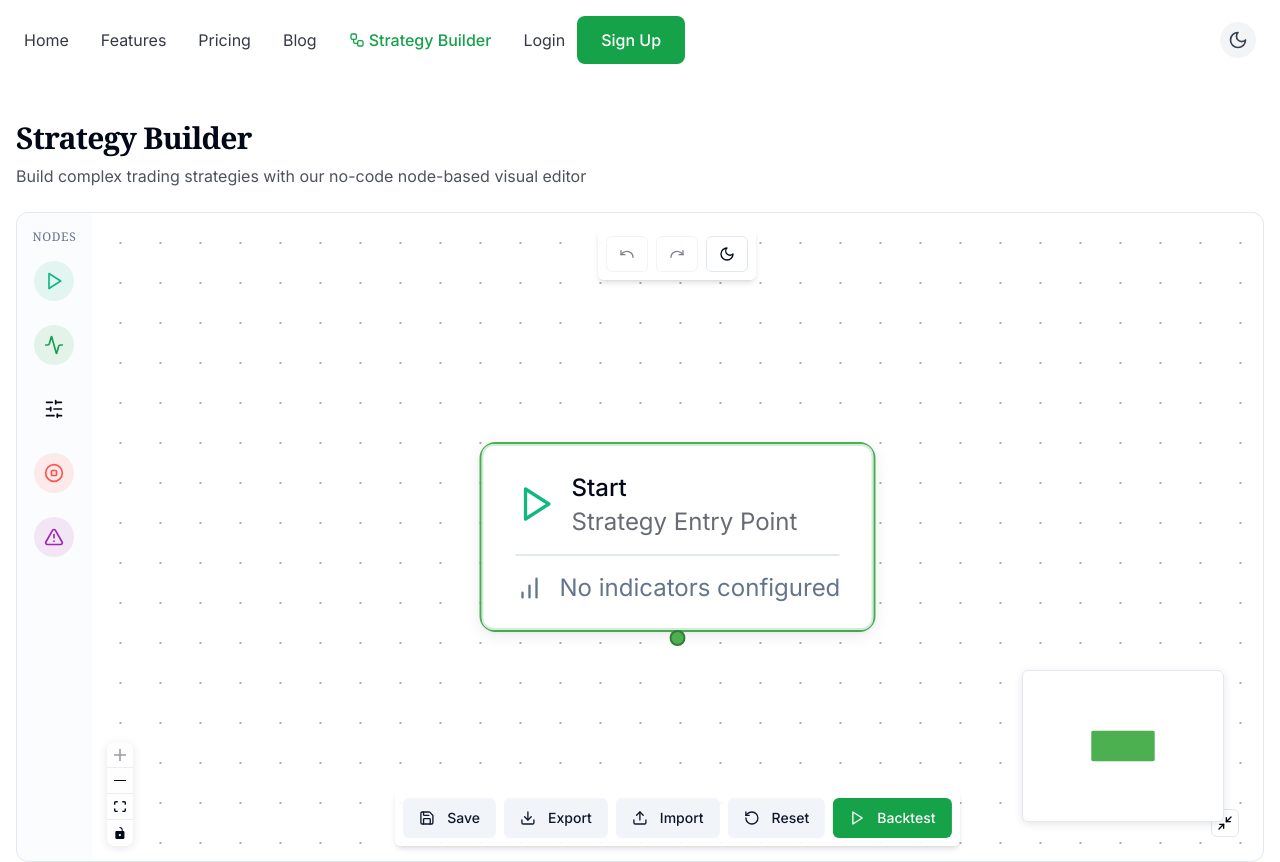
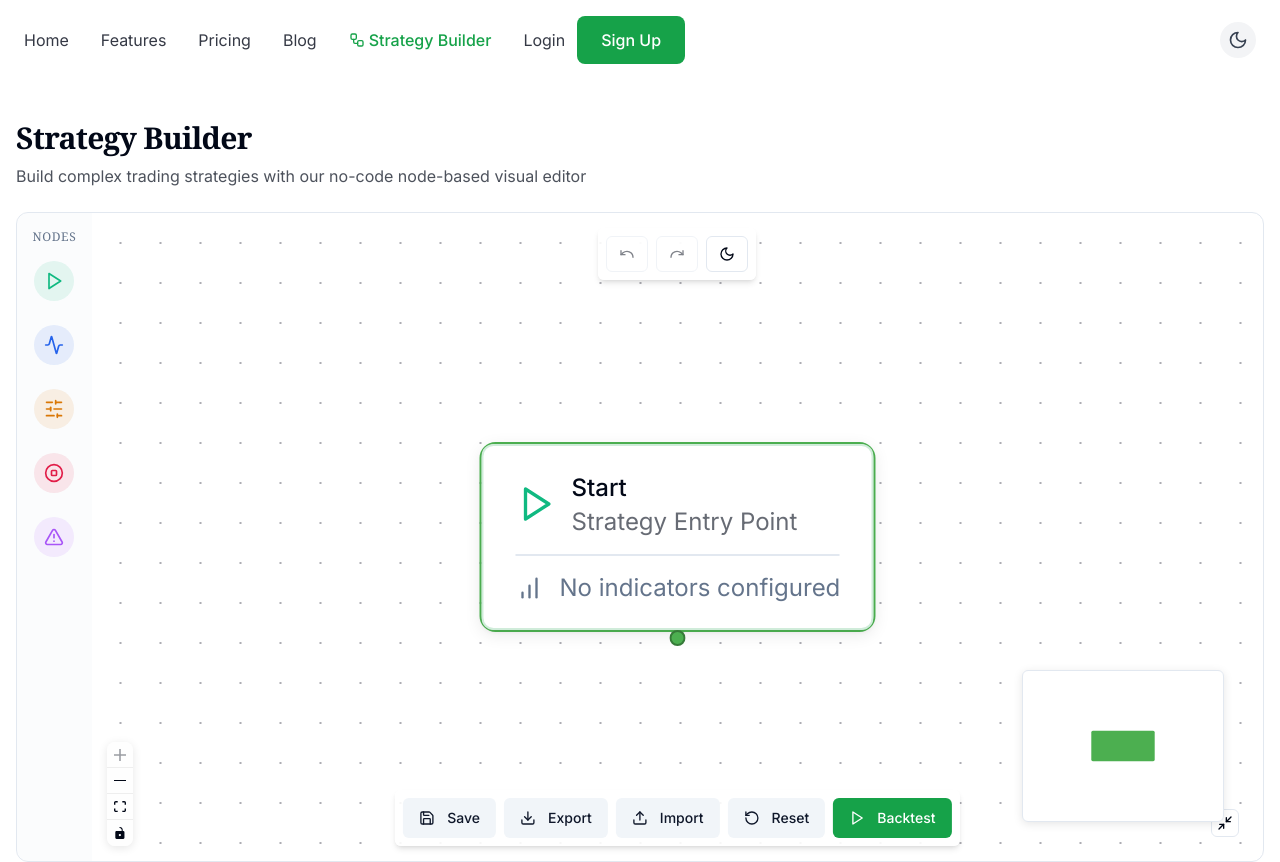
Before and after one commit to sreeanthrds/trade-feedback-loop, a React (Vite) app: page /strategy-builder in a window 1280 px wide. Shown: the top 862 px of the page. Built offline with nearby package versions, Linux system fonts and the light colour scheme.

Commit message:
Fix: Improve icon visibility in themes
Adjust icon colors to improve visibility in both light and dark themes.

```diff
--- a/src/components/strategy/NodeSidebar.tsx
+++ b/src/components/strategy/NodeSidebar.tsx
@@ -26,36 +26,36 @@ const NodeSidebar = ({ onAddNode }: NodeSidebarProps) => {
       type: 'startNode',
       label: 'Start Node',
       description: 'Entry point of the strategy',
-      icon: <Play className="h-5 w-5 text-success" />,
-      color: 'border-success bg-success/10'
+      icon: <Play className="h-5 w-5 text-emerald-500 dark:text-emerald-400" />,
+      color: 'border-emerald-500 dark:border-emerald-400 bg-emerald-500/10 dark:bg-emerald-400/10'
     },
     {
       type: 'signalNode',
       label: 'Signal Node',
       description: 'Detect market conditions',
-      icon: <Activity className="h-5 w-5 text-primary" />,
-      color: 'border-primary bg-primary/10'
+      icon: <Activity className="h-5 w-5 text-blue-600 dark:text-blue-400" />,
+      color: 'border-blue-600 dark:border-blue-400 bg-blue-600/10 dark:bg-blue-400/10'
     },
     {
       type: 'actionNode',
       label: 'Action Node',
       description: 'Execute trading actions',
-      icon: <SlidersHorizontal className="h-5 w-5 text-warning" />,
-      color: 'border-warning bg-warning/10'
+      icon: <SlidersHorizontal className="h-5 w-5 text-amber-600 dark:text-amber-400" />,
+      color: 'border-amber-600 dark:border-amber-400 bg-amber-600/10 dark:bg-amber-400/10'
     },
     {
       type: 'endNode',
       label: 'End Node',
       description: 'End a strategy branch',
-      icon: <StopCircle className="h-5 w-5 text-danger" />,
-      color: 'border-danger bg-danger/10'
+      icon: <StopCircle className="h-5 w-5 text-rose-600 dark:text-rose-500" />,
+      color: 'border-rose-600 dark:border-rose-500 bg-rose-600/10 dark:bg-rose-500/10'
     },
     {
       type: 'forceEndNode',
       label: 'Force End Node',
       description: 'Close positions and end strategy',
-      icon: <AlertTriangle className="h-5 w-5 text-[#9C27B0]" />,
-      color: 'border-[#9C27B0] bg-[#9C27B0]/10'
+      icon: <AlertTriangle className="h-5 w-5 text-purple-500 dark:text-purple-400" />,
+      color: 'border-purple-500 dark:border-purple-400 bg-purple-500/10 dark:bg-purple-400/10'
     }
   ];
 
--- a/src/components/strategy/editors/action-node/ActionTypeSelector.tsx
+++ b/src/components/strategy/editors/action-node/ActionTypeSelector.tsx
@@ -21,7 +21,7 @@ const ActionTypeSelector: React.FC<ActionTypeSelectorProps> = ({
             ${actionType === 'entry' ? 'border-primary bg-primary/10' : 'border-border hover:border-primary/50'}`}
           onClick={() => onActionTypeChange('entry')}
         >
-          <ArrowUpCircle className="h-5 w-5 mb-1 text-success" />
+          <ArrowUpCircle className="h-5 w-5 mb-1 text-emerald-500 dark:text-emerald-400" />
           <span className="text-xs">Entry Order</span>
         </div>
 
@@ -30,7 +30,7 @@ const ActionTypeSelector: React.FC<ActionTypeSelectorProps> = ({
             ${actionType === 'exit' ? 'border-primary bg-primary/10' : 'border-border hover:border-primary/50'}`}
           onClick={() => onActionTypeChange('exit')}
         >
-          <X className="h-5 w-5 mb-1 text-warning" />
+          <X className="h-5 w-5 mb-1 text-amber-600 dark:text-amber-500" />
           <span className="text-xs">Exit Order</span>
         </div>
 
@@ -39,7 +39,7 @@ const ActionTypeSelector: React.FC<ActionTypeSelectorProps> = ({
             ${actionType === 'alert' ? 'border-primary bg-primary/10' : 'border-border hover:border-primary/50'}`}
           onClick={() => onActionTypeChange('alert')}
         >
-          <AlertTriangle className="h-5 w-5 mb-1 text-amber-500" />
+          <AlertTriangle className="h-5 w-5 mb-1 text-amber-600 dark:text-amber-400" />
           <span className="text-xs">Alert Only</span>
         </div>
       </div>
--- a/src/components/strategy/editors/condition-builder/components/ExpressionIcon.tsx
+++ b/src/components/strategy/editors/condition-builder/components/ExpressionIcon.tsx
@@ -17,21 +17,21 @@ const ExpressionIcon: React.FC<ExpressionIconProps> = ({
   // Special case for multi-output indicators
   if (type === 'indicator' && subType) {
     if (subType.includes('Band') || subType.includes('UpperBand') || subType.includes('LowerBand') || subType.includes('MiddleBand')) {
-      return <ArrowUpDown className={className} />;
+      return <ArrowUpDown className={`${className} text-indigo-600 dark:text-indigo-400`} />;
     }
   }
 
   switch (type) {
     case 'indicator':
-      return <Activity className={className} />;
+      return <Activity className={`${className} text-blue-600 dark:text-blue-400`} />;
     case 'market_data':
-      return <LineChart className={className} />;
+      return <LineChart className={`${className} text-green-600 dark:text-green-400`} />;
     case 'constant':
-      return <Hash className={className} />;
+      return <Hash className={`${className} text-amber-600 dark:text-amber-400`} />;
     case 'time_function':
-      return <Clock className={className} />;
+      return <Clock className={`${className} text-purple-600 dark:text-purple-400`} />;
     case 'expression':
-      return <Calculator className={className} />;
+      return <Calculator className={`${className} text-rose-600 dark:text-rose-400`} />;
     default:
       return null;
   }
--- a/src/components/strategy/nodes/ActionNode.tsx
+++ b/src/components/strategy/nodes/ActionNode.tsx
@@ -1,6 +1,7 @@
+
 import React, { memo, useEffect, useState } from 'react';
 import { Handle, Position, useReactFlow } from '@xyflow/react';
-import { SlidersHorizontal, AlertTriangle, CircleDollarSign, X, ArrowDownCircle, ArrowUpCircle } from 'lucide-react';
+import { SlidersHorizontal, AlertTriangle, X, ArrowDownCircle, ArrowUpCircle } from 'lucide-react';
 
 interface ActionNodeData {
   label?: string;
@@ -52,11 +53,11 @@ const ActionNode = ({ data, id }: { data: ActionNodeData, id: string }) => {
   const getActionIcon = () => {
     switch (data.actionType) {
       case 'entry': return data.positionType === 'buy'
-        ? <ArrowUpCircle className="h-5 w-5 text-success mr-2" />
-        : <ArrowDownCircle className="h-5 w-5 text-destructive mr-2" />;
-      case 'exit': return <X className="h-5 w-5 text-warning mr-2" />;
-      case 'alert': return <AlertTriangle className="h-5 w-5 text-amber-500 mr-2" />;
-      default: return <SlidersHorizontal className="h-5 w-5 text-warning mr-2" />;
+        ? <ArrowUpCircle className="h-5 w-5 text-emerald-500 dark:text-emerald-400 mr-2" />
+        : <ArrowDownCircle className="h-5 w-5 text-rose-600 dark:text-rose-500 mr-2" />;
+      case 'exit': return <X className="h-5 w-5 text-amber-600 dark:text-amber-500 mr-2" />;
+      case 'alert': return <AlertTriangle className="h-5 w-5 text-amber-600 dark:text-amber-400 mr-2" />;
+      default: return <SlidersHorizontal className="h-5 w-5 text-blue-600 dark:text-blue-400 mr-2" />;
     }
   };
 
@@ -160,7 +161,7 @@ const ActionNode = ({ data, id }: { data: ActionNodeData, id: string }) => {
 
         {data.actionType === 'alert' && (
           <div className="flex items-center justify-center py-1">
-            <span className="font-medium text-amber-500">Send notification only</span>
+            <span className="font-medium text-amber-500 dark:text-amber-400">Send notification only</span>
           </div>
         )}
       </div>
--- a/src/components/strategy/nodes/EndNode.tsx
+++ b/src/components/strategy/nodes/EndNode.tsx
@@ -19,7 +19,7 @@ const EndNode = ({ data }: EndNodeProps) => {
       />
 
       <div className="flex items-center">
-        <StopCircle className="h-5 w-5 text-danger mr-2" />
+        <StopCircle className="h-5 w-5 text-rose-600 dark:text-rose-500 mr-2" />
         <div>
           <div className="font-medium">{data.label || "End"}</div>
           <div className="text-xs text-foreground/60">Strategy End Point</div>
--- a/src/components/strategy/nodes/ForceEndNode.tsx
+++ b/src/components/strategy/nodes/ForceEndNode.tsx
@@ -21,7 +21,7 @@ const ForceEndNode = ({ data }: ForceEndNodeProps) => {
       />
 
       <div className="flex items-center">
-        <AlertTriangle className="h-5 w-5 text-[#9C27B0] mr-2" />
+        <AlertTriangle className="h-5 w-5 text-purple-500 dark:text-purple-400 mr-2" />
         <div>
           <div className="font-medium">{data.label || "Force End"}</div>
           <div className="text-xs text-foreground/60">Close All Positions</div>
```
